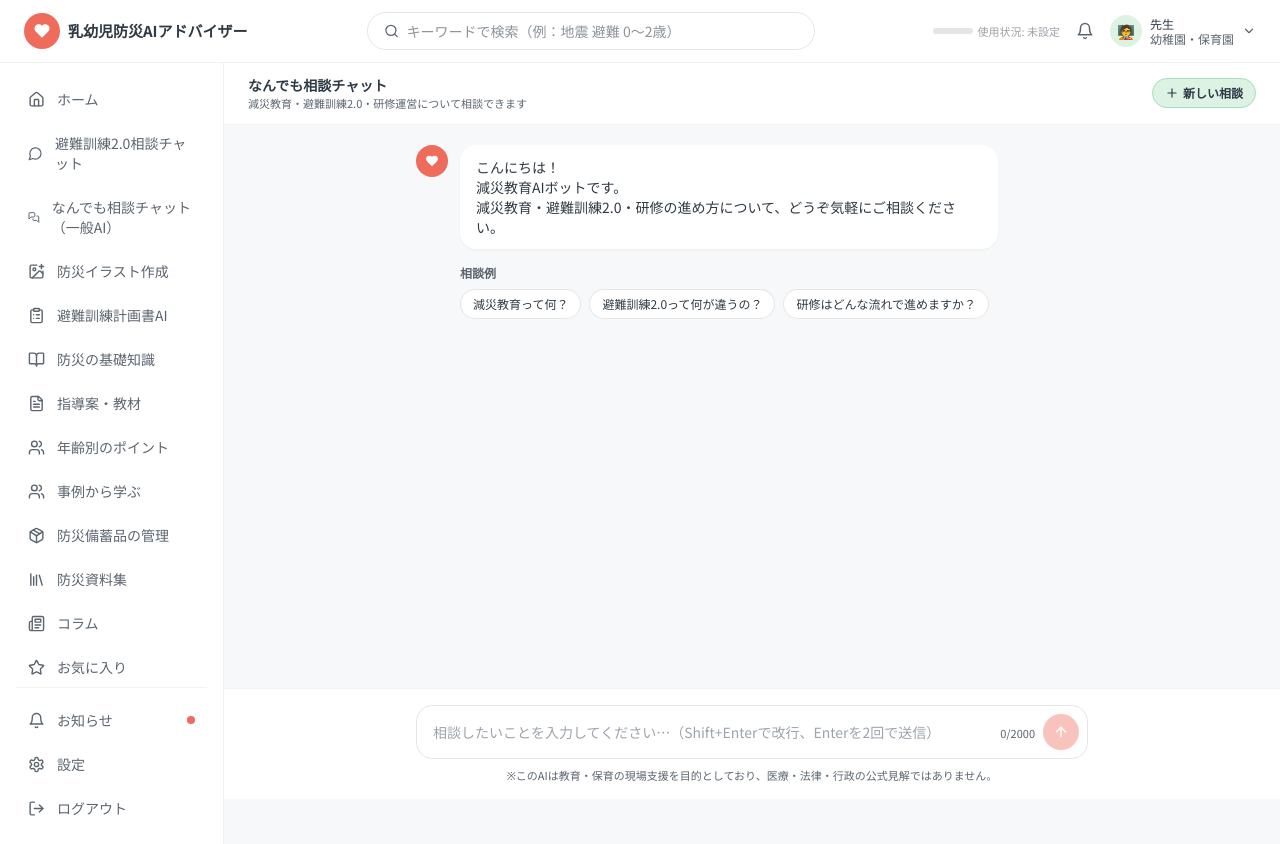
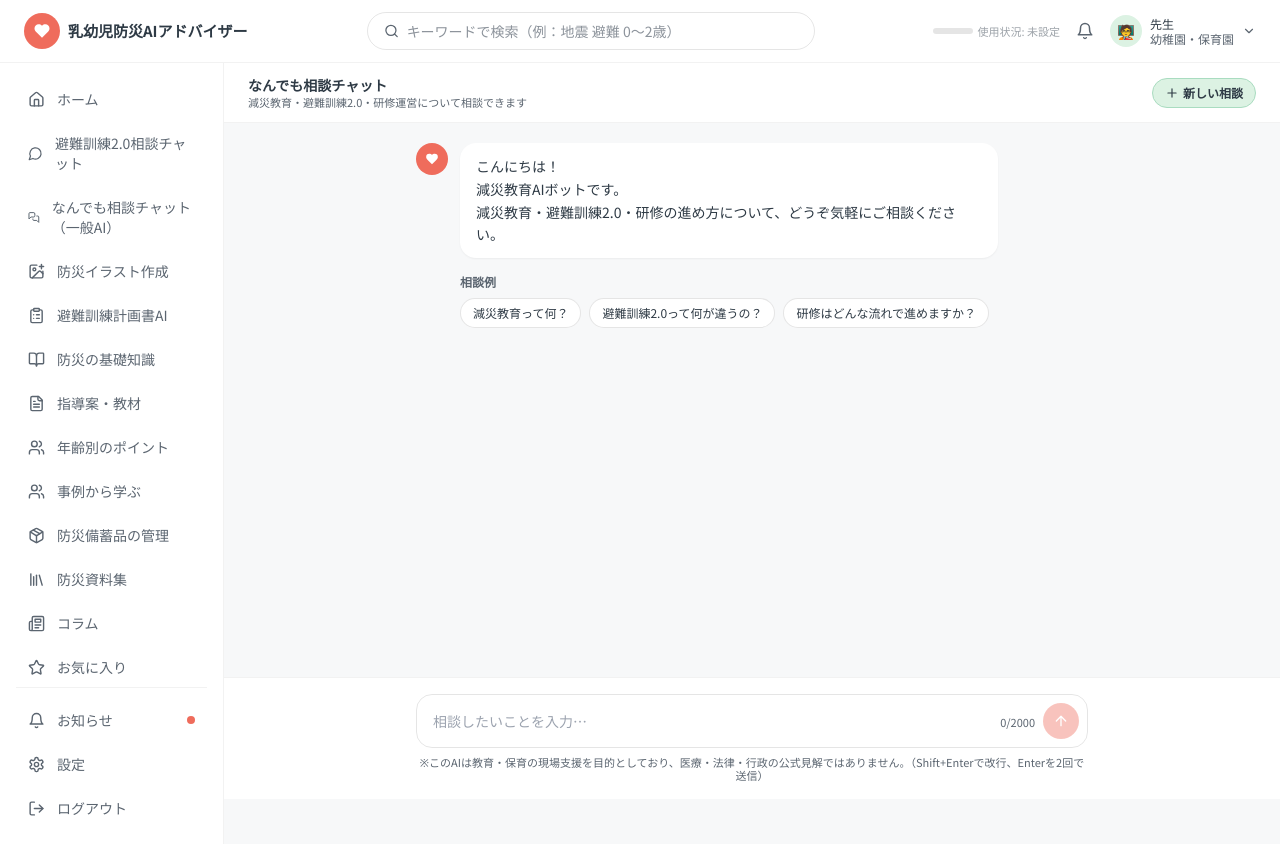
Before and after one commit to gensai870/advisor_v1, a Next.js app: page /consult in a window 1280 px wide. Built offline with nearby package versions, Linux system fonts and the light colour scheme; no server answers.

Commit message:
consult: スマホ表示の修正 / ログイン画面をロゴに変更

```diff
--- a/app/consult/page.tsx
+++ b/app/consult/page.tsx
@@ -80,21 +80,21 @@ export default function ConsultPage() {
 
   return (
     <AppShell>
-      <div className="flex h-[calc(100vh-64px)] flex-col">
-        <div className="flex items-center justify-between border-b border-black/5 bg-white px-6 py-3">
-          <div>
+      <div className="flex h-[calc(100dvh-64px)] flex-col">
+        <div className="flex shrink-0 items-center justify-between gap-2 border-b border-black/5 bg-white px-4 py-3 sm:px-6">
+          <div className="min-w-0">
             <p className="text-sm font-bold text-ink">なんでも相談チャット</p>
-            <p className="text-[11px] text-ink-soft">減災教育・避難訓練2.0・研修運営について相談できます</p>
+            <p className="text-[11px] leading-snug text-ink-soft">減災教育・避難訓練2.0・研修運営について相談できます</p>
           </div>
           <button
             onClick={() => setMessages([])}
-            className="flex items-center gap-1 rounded-full border border-mint-dark bg-mint px-3 py-1.5 text-xs font-semibold text-ink hover:brightness-95"
+            className="flex shrink-0 items-center gap-1 whitespace-nowrap rounded-full border border-mint-dark bg-mint px-3 py-1.5 text-xs font-semibold text-ink hover:brightness-95"
           >
             <Plus size={14} /> 新しい相談
           </button>
         </div>
 
-        <div className="flex-1 overflow-y-auto px-6 py-5">
+        <div className="min-h-0 flex-1 overflow-y-auto px-4 py-4 sm:px-6 sm:py-5">
           <div className="mx-auto max-w-2xl space-y-4">
             {display.map((m, i) => (
               <div key={i} className={`flex gap-3 ${m.role === "user" ? "flex-row-reverse" : ""}`}>
@@ -104,7 +104,7 @@ export default function ConsultPage() {
                   </span>
                 )}
                 <div
-                  className={`max-w-[80%] whitespace-pre-wrap rounded-2xl px-4 py-3 text-sm ${
+                  className={`max-w-[85%] whitespace-pre-wrap break-words rounded-2xl px-4 py-3 text-sm leading-relaxed sm:max-w-[80%] ${
                     m.role === "user" ? "bg-coral text-white" : "bg-white text-ink shadow-sm"
                   }`}
                 >
@@ -117,7 +117,7 @@ export default function ConsultPage() {
             ))}
 
             {messages.length === 0 && (
-              <div className="ml-11">
+              <div className="sm:ml-11">
                 <p className="mb-2 text-xs font-semibold text-ink-soft">相談例</p>
                 <div className="flex flex-wrap gap-2">
                   {SUGGESTIONS.map((s) => (
@@ -145,17 +145,17 @@ export default function ConsultPage() {
           </div>
         </div>
 
-        <div className="border-t border-black/5 bg-white p-4">
+        <div className="shrink-0 border-t border-black/5 bg-white p-3 pb-[max(0.75rem,env(safe-area-inset-bottom))] sm:p-4">
           <div className="mx-auto flex max-w-2xl items-end gap-2 rounded-2xl border border-black/10 p-2">
             <textarea
               value={input}
               onChange={(e) => setInput(e.target.value.slice(0, MAX_LEN))}
               onKeyDown={handleKeyDown}
               rows={1}
-              placeholder="相談したいことを入力してください…（Shift+Enterで改行、Enterを2回で送信）"
-              className="max-h-32 flex-1 resize-none bg-transparent px-2 py-2 text-sm outline-none"
+              placeholder="相談したいことを入力…"
+              className="max-h-32 min-w-0 flex-1 resize-none bg-transparent px-2 py-2 text-base outline-none sm:text-sm"
             />
-            <span className="pb-2 text-[11px] text-ink-soft">{input.length}/{MAX_LEN}</span>
+            <span className="hidden pb-2 text-[11px] text-ink-soft sm:inline">{input.length}/{MAX_LEN}</span>
             <button
               onClick={() => send(input)}
               disabled={loading || !input.trim()}
@@ -164,8 +164,9 @@ export default function ConsultPage() {
               <ArrowUp size={16} />
             </button>
           </div>
-          <p className="mx-auto mt-2 max-w-2xl text-center text-[11px] text-ink-soft">
+          <p className="mx-auto mt-2 max-w-2xl text-center text-[10px] leading-tight text-ink-soft sm:text-[11px]">
             ※このAIは教育・保育の現場支援を目的としており、医療・法律・行政の公式見解ではありません。
+            <span className="hidden sm:inline">（Shift+Enterで改行、Enterを2回で送信）</span>
           </p>
         </div>
       </div>
--- a/app/login/page.tsx
+++ b/app/login/page.tsx
@@ -114,7 +114,16 @@ function LoginPageInner() {
             ))}
           </ul>
         </div>
-        <div className="flex items-end justify-center gap-4 text-6xl opacity-80">🏫🌳🌱</div>
+        <div className="mt-8 flex items-end justify-center">
+          {/* eslint-disable-next-line @next/next/no-img-element */}
+          <img
+            src="/logo.png"
+            alt="乳幼児防災AIアドバイザー"
+            width={900}
+            height={602}
+            className="h-auto w-44 max-w-full sm:w-52 md:w-64"
+          />
+        </div>
       </div>
 
       <div className="flex items-center justify-center p-8">
```
Also changed, not shown: public/logo.png (added).
